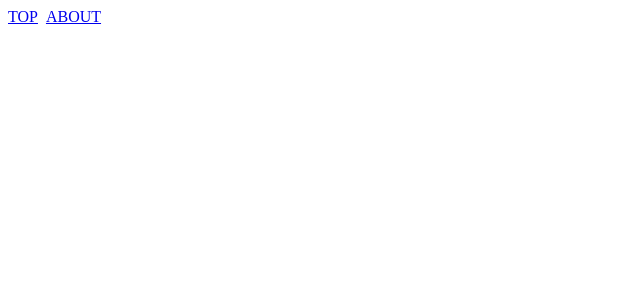
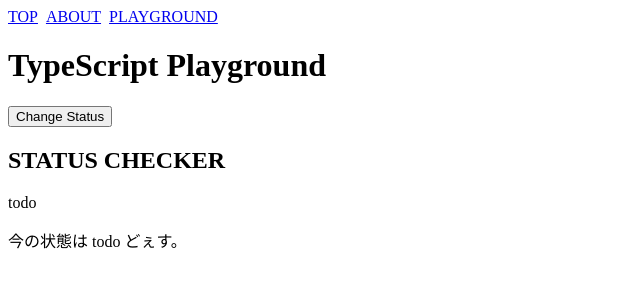
Before and after one commit to sotszk/composition-api-with-ts-nuxt, a Nuxt app: page /playground in a window 1280 px wide. Before the commit this address had no page. Shown: the top 300 px of the page, without its empty margins (0-640 px from the left). Built offline with nearby package versions, Linux system fonts and the light colour scheme.

Commit message:
add the first hook

```diff
--- a/src/components/Navigation.vue
+++ b/src/components/Navigation.vue
@@ -12,6 +12,7 @@
     const navItems = [
       { name: 'TOP', path: '/' },
       { name: 'ABOUT', path: '/about' },
+      { name: 'PLAYGROUND', path: '/playground' },
     ]
 
     return {
--- /dev/null
+++ b/src/components/StatusChecker.vue
@@ -0,0 +1,30 @@
+<template>
+  <div>
+    <h2>STATUS CHECKER</h2>
+    <p>{{ status }}</p>
+    <p>{{ statusMsg }}</p>
+  </div>
+</template>
+
+<script lang="ts">
+import Vue, { PropOptions } from 'vue'
+import { computed } from '@vue/composition-api'
+import { Status } from '~/hooks/useChangeStatus'
+
+export default Vue.extend({
+  props: {
+    status: {
+      type: String,
+      required: false,
+      default: Status.TODO,
+    } as PropOptions<string>,
+  },
+
+  setup(props) {
+    const statusMsg = computed(() => `今の状態は ${props.status} どぇす。`)
+    return {
+      statusMsg,
+    }
+  },
+})
+</script>
--- /dev/null
+++ b/src/hooks/useChangeStatus.ts
@@ -0,0 +1,16 @@
+import { computed, ref } from '@vue/composition-api'
+
+export enum Status {
+  DONE = 'done',
+  TODO = 'todo',
+}
+
+const useChangeStatus = () => {
+  const status = ref(Status.TODO)
+
+  return {
+    status,
+  }
+}
+
+export default useChangeStatus
--- /dev/null
+++ b/src/pages/playground.vue
@@ -0,0 +1,31 @@
+<template>
+  <div>
+    <h1>TypeScript Playground</h1>
+    <button type="button" @click="onClickChangeStatusBtn">Change Status</button>
+    <StatusChecker :status="status" />
+  </div>
+</template>
+
+<script lang="ts">
+import useChangeStatus, { Status } from '~/hooks/useChangeStatus'
+import StatusChecker from '~/components/StatusChecker.vue'
+
+export default {
+  components: {
+    StatusChecker,
+  },
+
+  setup() {
+    const { status } = useChangeStatus()
+
+    const onClickChangeStatusBtn = () => {
+      status.value = status.value === Status.TODO ? Status.DONE : Status.TODO
+    }
+
+    return {
+      status,
+      onClickChangeStatusBtn,
+    }
+  },
+}
+</script>
```
